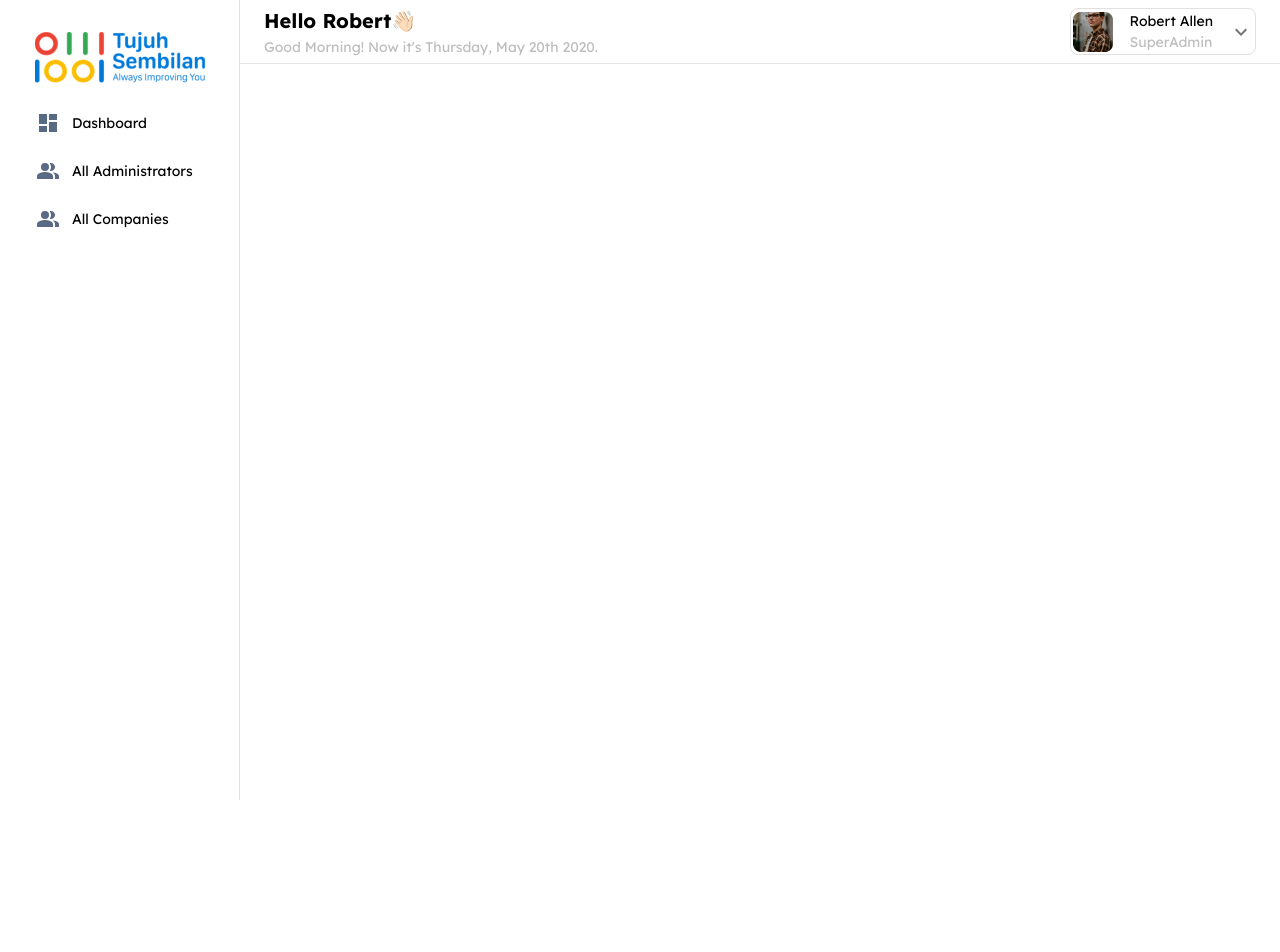
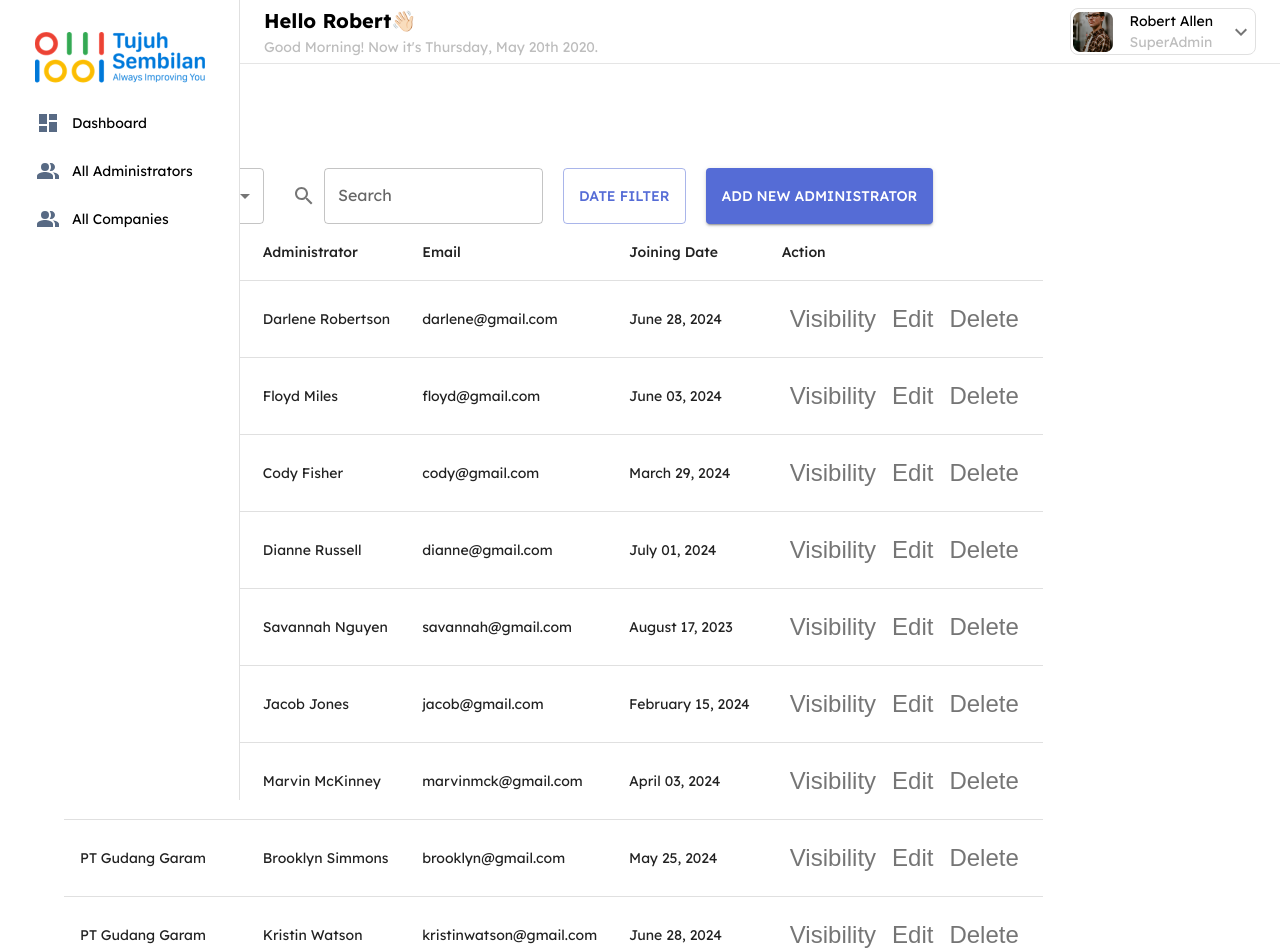
Before and after one commit to dit10z/presence, a React (Vite) app: page /administrators in a window 1280 px wide. Shown: the top 952 px of the page. Before the commit the page ends 800 px from the top, so only its background shows below. Built offline with nearby package versions, Linux system fonts and the light colour scheme.

Commit message:
progress 14/08/2024

```diff
--- a/src/pages/Administators/index.jsx
+++ b/src/pages/Administators/index.jsx
@@ -1,7 +1,188 @@
 import React from "react";
+import { Navigate } from "react-router-dom";
+import {
+  TableContainer,
+  TableBody,
+  TableHead,
+  TableRow,
+  TableCell,
+  Paper,
+  Box,
+  TablePagination,
+  IconButton,
+  Stack,
+  TextField,
+  MenuItem,
+  Button,
+  Typography,
+} from "@mui/material";
+import Search from "@mui/icons-material/Search";
+const data = [
+  {
+    company: "ArutalaLab",
+    name: "Darlene Robertson",
+    email: "darlene@gmail.com",
+    date: "June 28, 2024",
+  },
+  {
+    company: "ArutalaLab",
+    name: "Floyd Miles",
+    email: "floyd@gmail.com",
+    date: "June 03, 2024",
+  },
+  {
+    company: "Padepokan79",
+    name: "Cody Fisher",
+    email: "cody@gmail.com",
+    date: "March 29, 2024",
+  },
+  {
+    company: "Padepokan79",
+    name: "Dianne Russell",
+    email: "dianne@gmail.com",
+    date: "July 01, 2024",
+  },
+  {
+    company: "PT Astra International",
+    name: "Savannah Nguyen",
+    email: "savannah@gmail.com",
+    date: "August 17, 2023",
+  },
+  {
+    company: "PT Bank Central Asia",
+    name: "Jacob Jones",
+    email: "jacob@gmail.com",
+    date: "February 15, 2024",
+  },
+  {
+    company: "PT Bank Central Asia",
+    name: "Marvin McKinney",
+    email: "marvinmck@gmail.com",
+    date: "April 03, 2024",
+  },
+  {
+    company: "PT Gudang Garam",
+    name: "Brooklyn Simmons",
+    email: "brooklyn@gmail.com",
+    date: "May 25, 2024",
+  },
+  {
+    company: "PT Gudang Garam",
+    name: "Kristin Watson",
+    email: "kristinwatson@gmail.com",
+    date: "June 28, 2024",
+  },
+  {
+    company: "PT Telkom Indonesia",
+    name: "Kathryn Murphy",
+    email: "kathrynm@gmail.com",
+    date: "June 22, 2024",
+  },
+];
 
-const AdministratorsList = () => {
-  return <div>AdministratorsList</div>;
+const AdminTabel = () => {
+  const [page, setPage] = React.useState(0);
+  const [rowsPerPage, setRowsPerPage] = React.useState(10);
+
+  const handleChangePage = (event, newPage) => {
+    setPage(newPage);
+  };
+
+  const handleChangeRowsPerPage = (event) => {
+    setRowsPerPage(+event.target.value);
+    setPage(0);
+  };
+  return (
+    <Box>
+      <TableContainer>
+        <TableHead>
+          <TableRow>
+            <TableCell>Company</TableCell>
+            <TableCell>Administrator</TableCell>
+            <TableCell>Email</TableCell>
+            <TableCell>Joining Date</TableCell>
+            <TableCell>Action</TableCell>
+          </TableRow>
+        </TableHead>
+        <TableBody>
+          {data
+            .slice(page * rowsPerPage, page * rowsPerPage + rowsPerPage)
+            .map((row) => (
+              <TableRow key={row.company}>
+                <TableCell>{row.company}</TableCell>
+                <TableCell>{row.name}</TableCell>
+                <TableCell>{row.email}</TableCell>
+                <TableCell>{row.date}</TableCell>
+                <TableCell>
+                  <IconButton>Visibility</IconButton>
+                  <IconButton>Edit</IconButton>
+                  <IconButton>Delete</IconButton>
+                </TableCell>
+              </TableRow>
+            ))}
+        </TableBody>
+      </TableContainer>
+      <TablePagination
+        rowsPerPageOptions={[10, 25, 50]}
+        component="div"
+        count={data.length}
+        rowsPerPage={rowsPerPage}
+        page={page}
+        onPageChange={handleChangePage}
+        onRowsPerPageChange={handleChangeRowsPerPage}
+      ></TablePagination>
+    </Box>
+  );
+};
+const AdminButton = () => {
+  return (
+    <Box>
+      <Stack direction="row">
+        <TextField
+          select
+          label="Company"
+          variant="outlined"
+          style={{ marginRight: "20px", width: "200px" }}
+        >
+          <MenuItem value="data.company">Company</MenuItem>
+          <MenuItem value="data.name">Employee Name</MenuItem>
+        </TextField>
+
+        <Box display="flex" alignItems="center" style={{ marginRight: "20px" }}>
+          <IconButton>
+            <Search />
+          </IconButton>
+          <TextField label="Search" variant="outlined" />
+        </Box>
+
+        <Button
+          variant="outlined"
+          color="primary"
+          // startIcon={<DateRange />}
+          style={{ marginRight: "20px" }}
+        >
+          Date Filter
+        </Button>
+
+        <Button
+          variant="contained"
+          color="primary"
+          // startIcon={<Add />}
+        >
+          Add New Administrator
+        </Button>
+      </Stack>
+    </Box>
+  );
+};
+const Administrators = () => {
+  return (
+    <div>
+      <Typography>All Administrator</Typography>
+      <AdminButton />
+      <AdminTabel />
+    </div>
+  );
 };
 
-export default AdministratorsList;
+export default Administrators;
```
